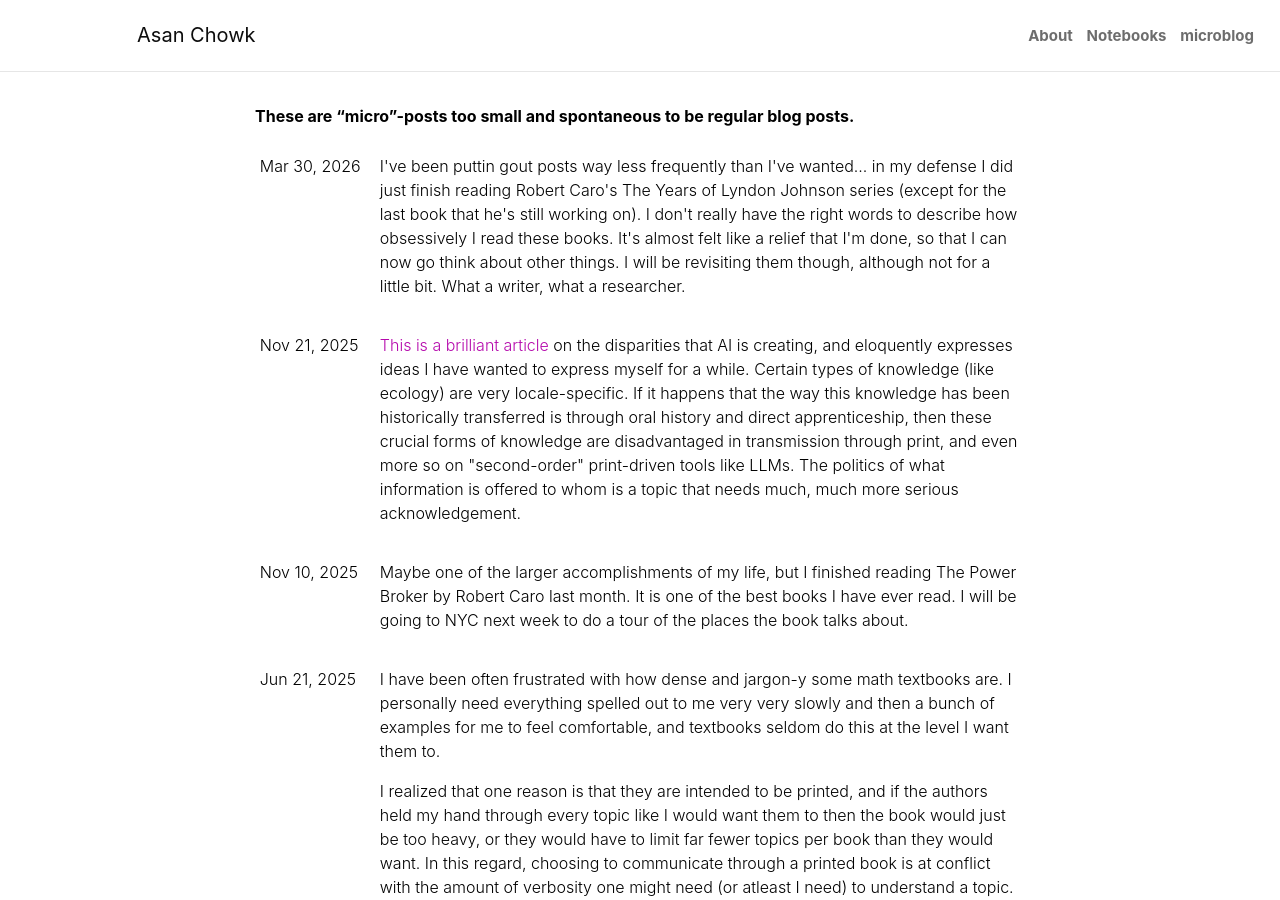
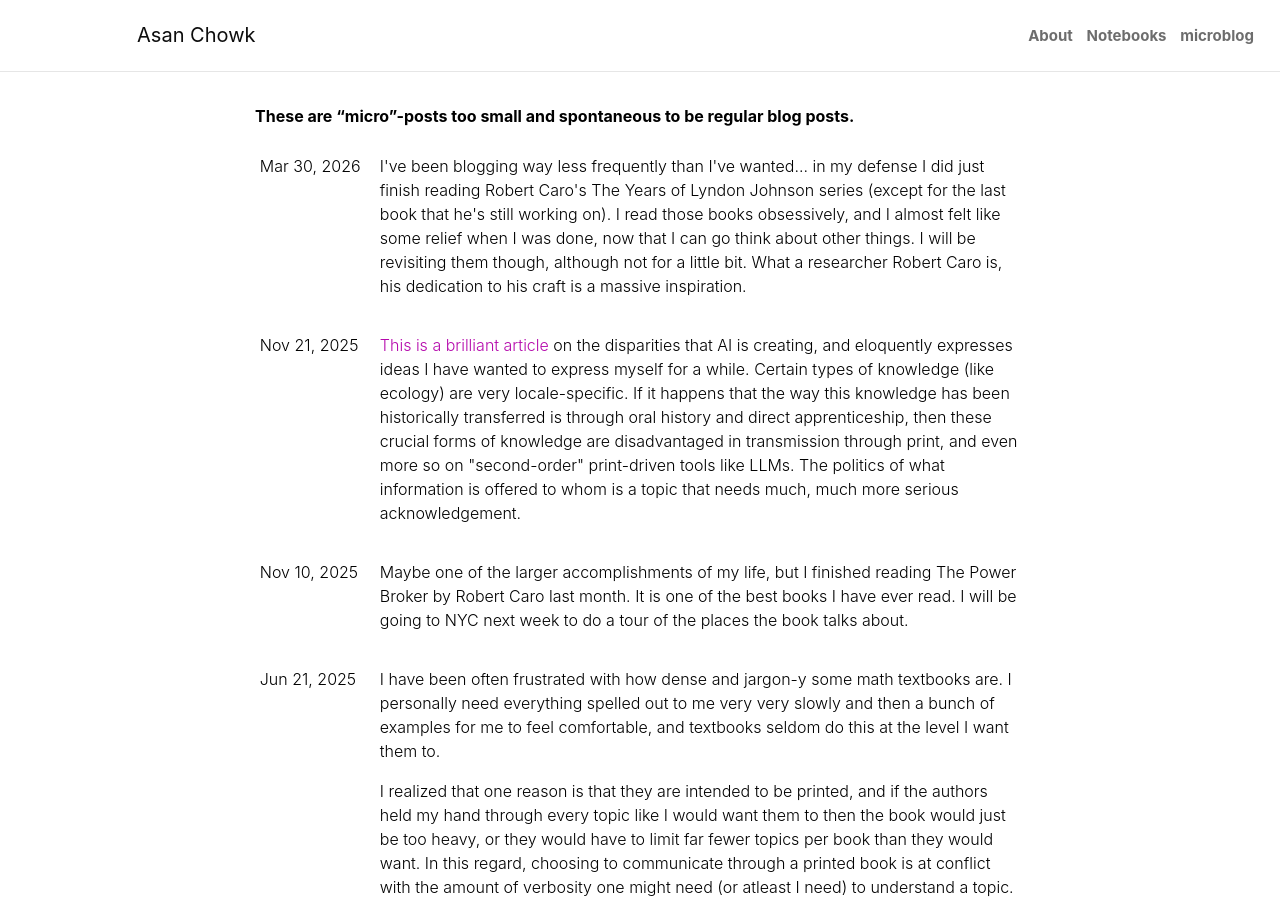
Before and after one commit to bsuwal/bsuwal.github.io, a Jekyll site: the page built from _pages/microblog.md, in a window 1280 px wide and 900 px high. Built offline with Jekyll 4.4.1, drawn with Linux system fonts in a browser that asks for light colours; a style sheet for code colours, icons or effects is not loaded.

```diff
--- a/_data/microblog/micro2025.yml
+++ b/_data/microblog/micro2025.yml
@@ -70,8 +70,8 @@ microposts:
     tag: ai
 
   - date: 2026-03-30
-    post: <p>I've been puttin gout posts way less frequently than I've wanted... in my defense I did just finish
+    post: <p>I've been blogging way less frequently than I've wanted... in my defense I did just finish
           reading Robert Caro's The Years of Lyndon Johnson series (except for the last book that he's still working on).
-          I don't really have the right words to describe how obsessively I read these books. It's almost felt like a
-          relief that I'm done, so that I can now go think about other things. I will be revisiting them though, although
-          not for a little bit. What a writer, what a researcher.</p>
+          I read those books obsessively, and I almost felt like some relief when I was done, now that I can go think about
+          other things. I will be revisiting them though, although not for a little bit.
+          What a researcher Robert Caro is, his dedication to his craft is a massive inspiration.</p>
```
Also changed, not shown: _bibliography/references.bib (+11 -0 lines), _posts/2026-04-06-cholesky_factorization.md (added, +42 -0 lines).
